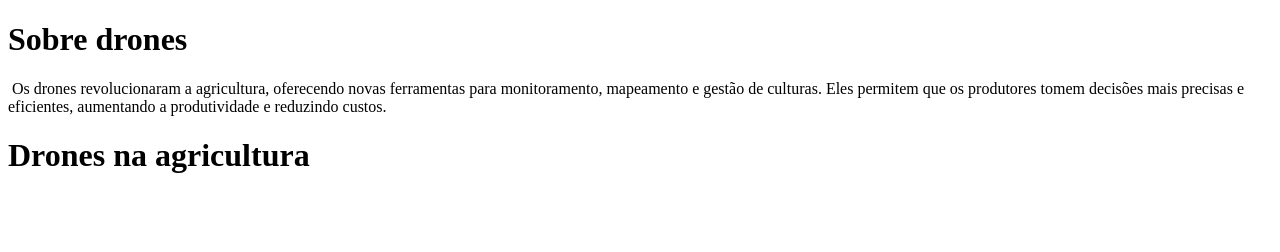
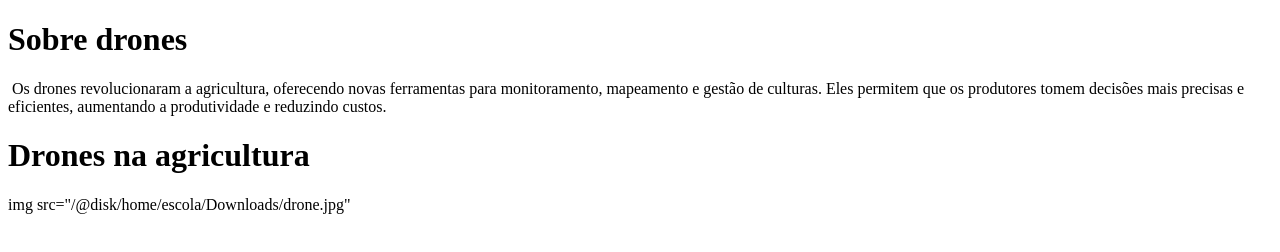
Before and after one commit to isaprestess/projeto-agrinho-2tri, a plain HTML site: page index.html in a window 1280 px wide. Drawn offline with Linux system fonts and the light colour scheme.

```diff
--- a/index.html
+++ b/index.html
@@ -14,6 +14,7 @@
             Eles permitem que os produtores tomem decisões mais precisas e eficientes,
              aumentando a produtividade e reduzindo custos. </p>
              <h1>Drones na agricultura</h1>
+             img src="/home/escola/Downloads/drone.jpg"
     </header>
 
 
```
Also changed, not shown: drone.jpg (added).
